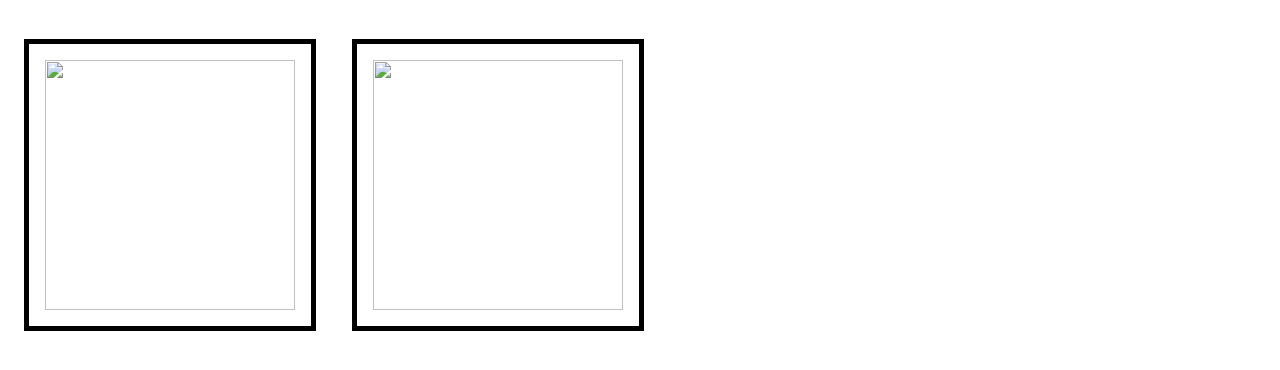
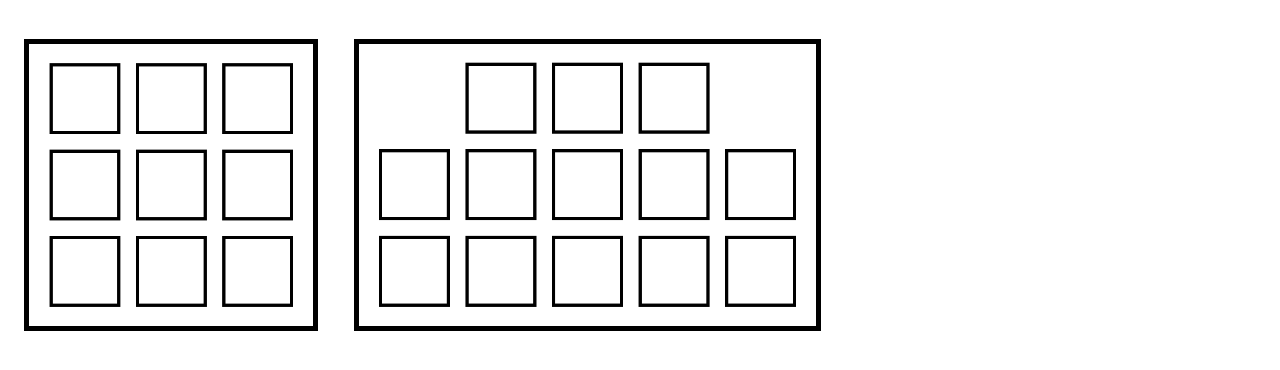
Before and after one commit to Chiefjack/fc-layout-builder, a plain HTML site: page builderRaiders.html in a window 1280 px wide. Shown: the part 246-616 px from the top of the page. Drawn offline with Linux system fonts and the light colour scheme; the site is published under a folder, as on GitHub Pages, so addresses that start at the root find nothing.

Commit message:
Add files via upload

```diff
--- a/builderRaiders.html
+++ b/builderRaiders.html
@@ -36,9 +36,9 @@
 
     <h2>Choose a Layout:</h2>
 
-    <a href="builderRaiders3x3.html"> <img id="three" src="/otherIMG/three.png" height="250"></a>
+    <a href="builderRaiders3x3.html"> <img id="three" src="./otherIMG/three.png" height="250"></a>
 
-    <a href="builderRaiders5x3.html"> <img id="five" src="/otherIMG/five.png" height="250"></a>
+    <a href="builderRaiders5x3.html"> <img id="five" src="./otherIMG/five.png" height="250"></a>
 
   </body>
 
```
Also changed, not shown: builderRats.html (+2 -2 lines).
